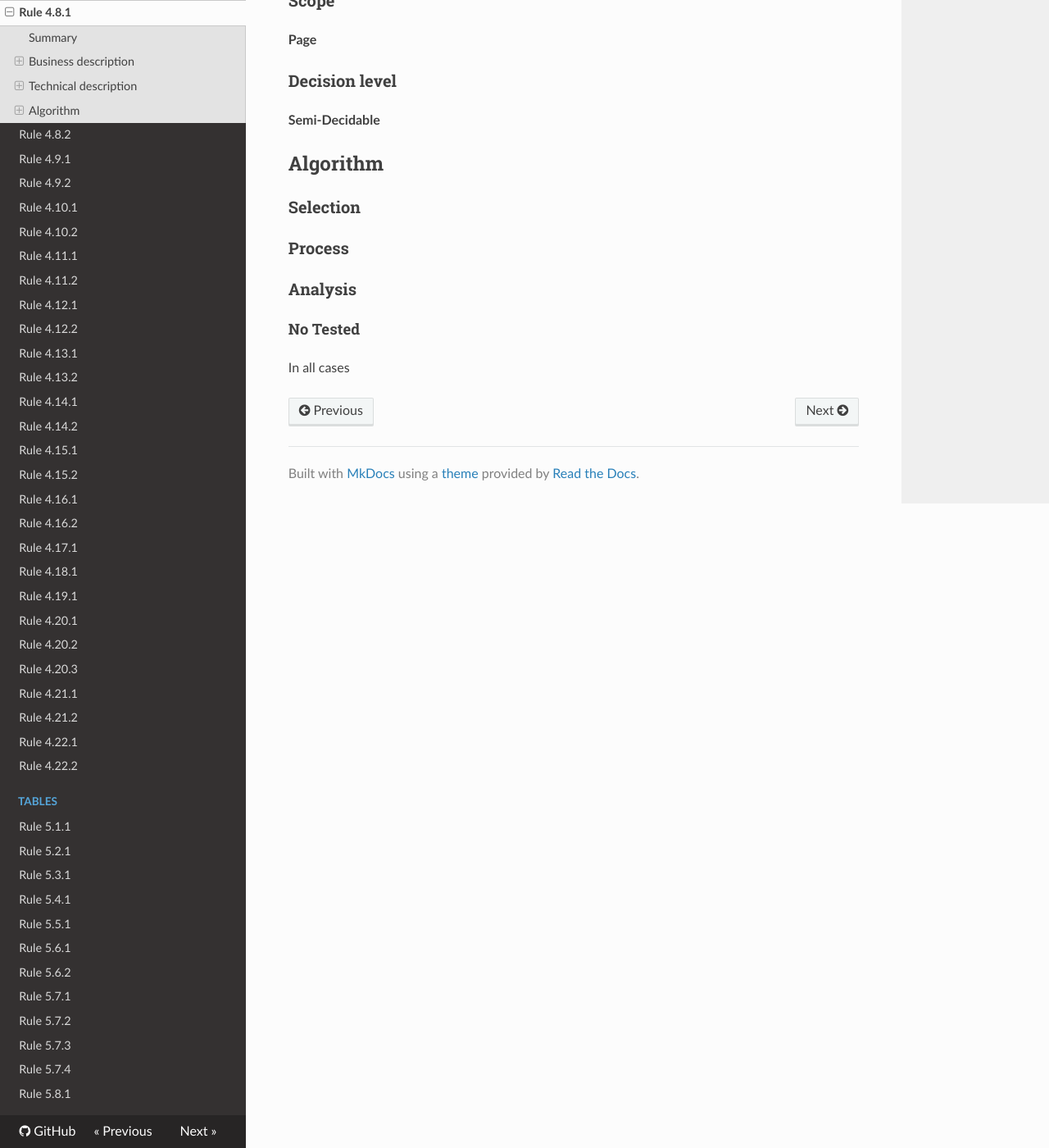
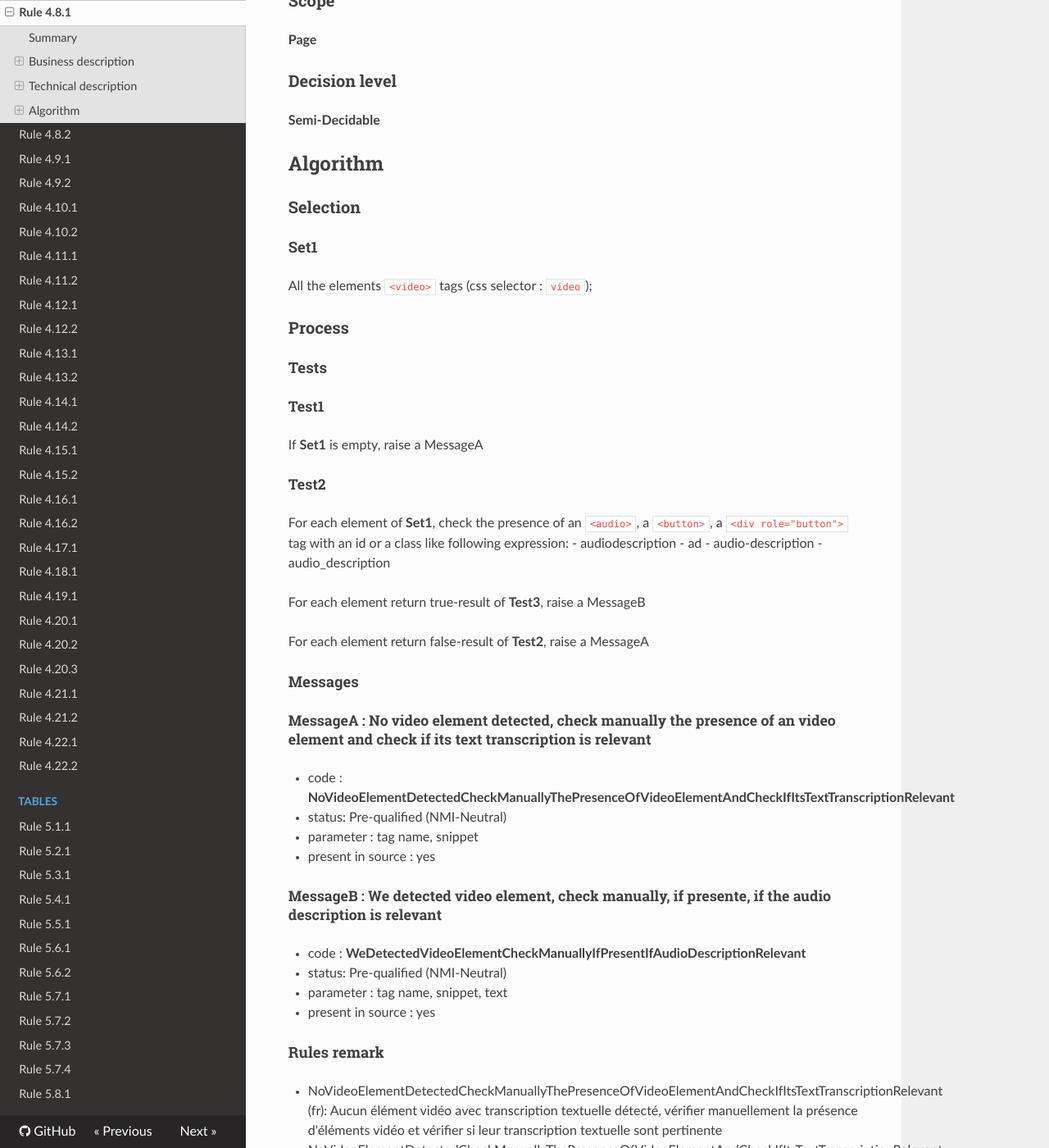
Before and after one commit to Tanaguru/RGAA3-2016, an MkDocs documentation site: the page built from docs/Rule-4-8-1.md, in a window 1280 px wide and 1400 px high, scrolled down 805 px. Shown: the whole window at 82% size. Built offline with MkDocs 1.6.1, drawn with Linux system fonts in a browser that asks for light colours; nearby versions of some CDN libraries; old or Windows-style settings are respelled for this version of MkDocs; some of the changed text lies outside the part shown.

Commit message:
Update tests 4.8.1

```diff
--- a/docs/Rule-4-8-1.md
+++ b/docs/Rule-4-8-1.md
@@ -8,15 +8,15 @@ No-check rule
 
 ### Criterion
 
-[4.8](http://references.modernisation.gouv.fr/referentiel-technique-0#crit-4-8)
+[4.8](http://references.modernisation.gouv.fr/rgaa/criteres.html#crit-4-8)
 
 ###Test
 
-[4.8.1](http://references.modernisation.gouv.fr/referentiel-technique-0#test-4-8-1)
+[4.8.1](http://references.modernisation.gouv.fr/rgaa/criteres.html#test-4-8-1)
 
 ### Description
 
-Pour chaque <a href="http://references.modernisation.gouv.fr/referentiel-technique-0#mMediaTemp">m&eacute;dia temporel</a> pr&eacute;-enregistr&eacute; seulement vid&eacute;o ayant une <a href="http://references.modernisation.gouv.fr/referentiel-technique-0#mAudioDesc">audio-description</a> synchronis&eacute;e, celle-ci est-elle pertinente ?
+Pour chaque <a href="http://references.modernisation.gouv.fr/rgaa/glossaire.html#mdia-temporel-type-son-vido-et-synchronis">m&eacute;dia temporel</a> pr&eacute;-enregistr&eacute; seulement vid&eacute;o ayant une <a href="http://references.modernisation.gouv.fr/rgaa/glossaire.html#audiodescription-synchronise-media-temporel">audio-description</a> synchronis&eacute;e, celle-ci est-elle pertinente ?
 
 ### Level
 
@@ -36,10 +36,60 @@ Pour chaque <a href="http://references.modernisation.gouv.fr/referentiel-techniq
 
 ### Selection
 
+#### Set1
+
+All the elements `<video>` tags (css selector : `video`);
+
 ### Process
+
+#### Tests
+
+##### Test1
+
+If **Set1** is empty, raise a MessageA
+
+##### Test2
+
+For each element of **Set1**, check the presence of an `<audio>`, a `<button>`, a `<div role="button">` tag with an id or a class like following expression:
+ - audiodescription
+ - ad
+ - audio-description
+ - audio_description
+
+For each element return true-result of **Test3**, raise a MessageB
+
+For each element return false-result of **Test2**, raise a MessageA
+
+#### Messages
+
+##### MessageA : No video element detected, check manually the presence of an video element and check if its text transcription is relevant
+
+-    code : **NoVideoElementDetectedCheckManuallyThePresenceOfVideoElementAndCheckIfItsTextTranscriptionRelevant**
+-    status: Pre-qualified (NMI-Neutral)
+-    parameter : tag name, snippet
+-    present in source : yes
+
+##### MessageB : We detected video element, check manually, if presente, if the audio description is relevant
+
+-    code : **WeDetectedVideoElementCheckManuallyIfPresentIfAudioDescriptionRelevant**
+-    status: Pre-qualified (NMI-Neutral)
+-    parameter : tag name, snippet, text
+-    present in source : yes
+
+#### Rules remark
+
+ * NoVideoElementDetectedCheckManuallyThePresenceOfVideoElementAndCheckIfItsTextTranscriptionRelevant (fr): Aucun &eacute;l&eacute;ment vid&eacute;o avec transcription textuelle d&eacute;tect&eacute;, v&eacute;rifier manuellement la pr&eacute;sence d'&eacute;l&eacute;ments vid&eacute;o et v&eacute;rifier si leur transcription textuelle sont pertinente
+ * NoVideoElementDetectedCheckManuallyThePresenceOfVideoElementAndCheckIfItsTextTranscriptionRelevant (en): No video element with text transcription detected, check manually the presence of an video element and check if its text transcription is relevant
+
+ * WeDetectedVideoElementCheckManuallyIfPresentIfAudioDescriptionRelevant (fr): Nous d&eacute;tectons des &eacute;l&eacute;ments vid&eacute;o, v&eacute;rifier manuellement, si pr&eacute;sente, si l'audio description est pertinente
+ * WeDetectedVideoElementCheckManuallyIfPresentIfAudioDescriptionRelevant (en): We detected video element, check manually, if presente, if the audio description is relevant
+
+### Accede Web guidelines
+
+ * Rgaa32016-4-8-1-Accedeweb-EDIT-8-3
 
 ### Analysis
 
-#### No Tested
+#### Pre-qualified
 
 In all cases
```
Also changed, not shown: docs/Rule-4-7-1.md (+4 -0 lines), docs/Rule-4-7-2.md (+4 -0 lines).
